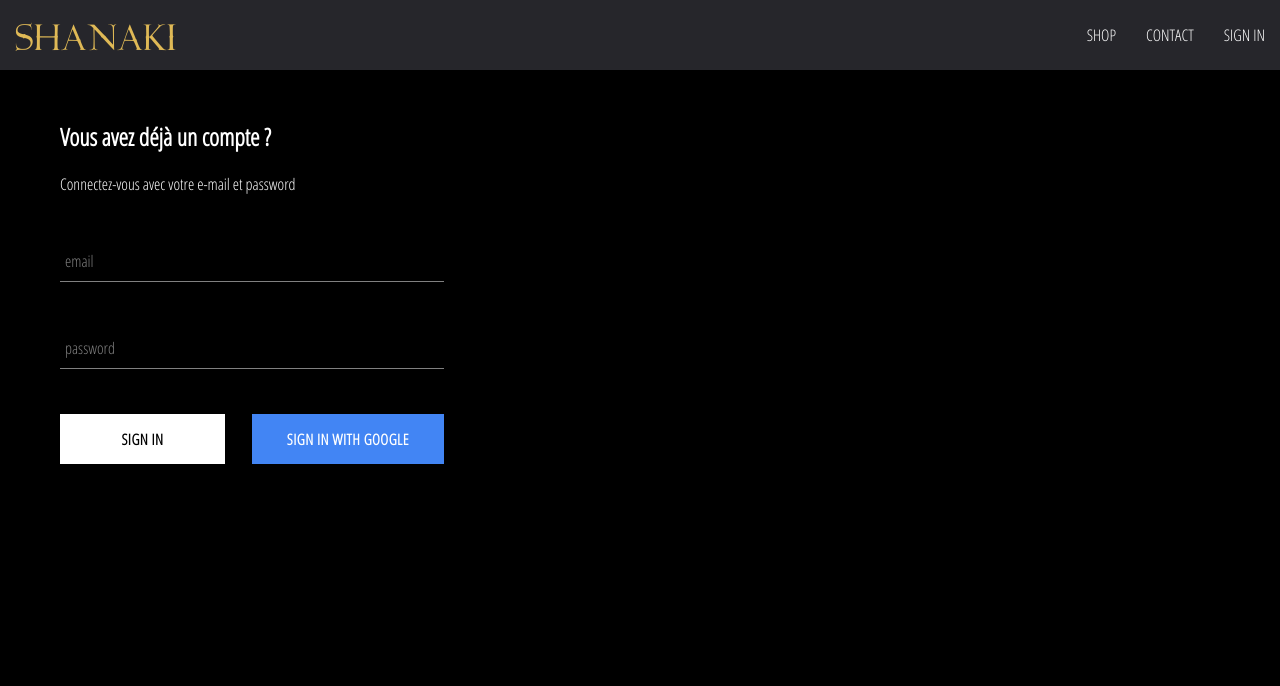
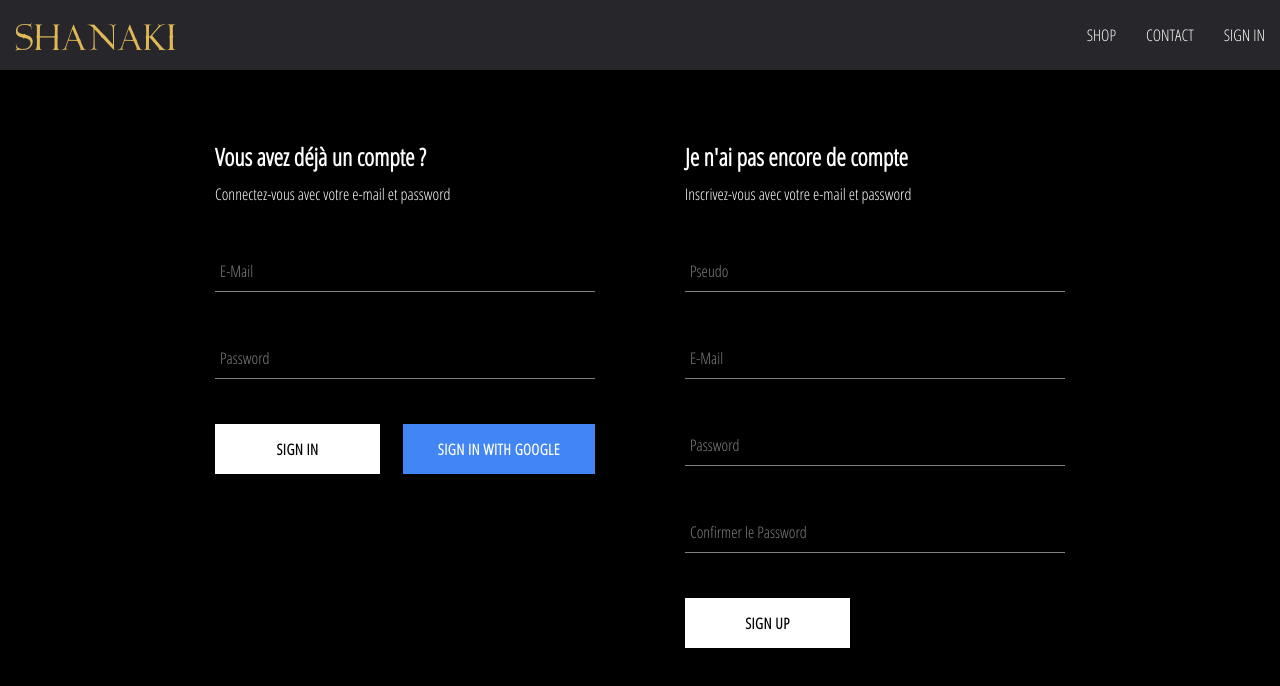
Before and after one commit to AnkiaDev/shanaki-shop, a React (Create React App) app: page /signin in a window 1280 px wide. Shown: the top 686 px of the page. Built offline with nearby package versions, Linux system fonts and the light colour scheme; no server answers.

Commit message:
created sign-up component, with email/password storage in firestore database

```diff
--- a/src/App.js
+++ b/src/App.js
@@ -1,6 +1,6 @@
 import React, { Component } from "react";
 import { Route, Switch } from "react-router-dom";
-import { auth } from "./firebase/utils/firebase"; // Firebase authentification
+import { auth, createUserProfileDocument } from "./firebase/firebase.utils"; // Firebase authentification
 
 //Style
 import "./App.css";
@@ -40,10 +40,25 @@
   unsubscribeFromAuth = null;
 
   componentDidMount() {
-    this.unsubscribeFromAuth = auth.onAuthStateChanged(user => {
-      this.setState({ currentUser: user });
-
-      console.log(user);
+    this.unsubscribeFromAuth = auth.onAuthStateChanged(async userAuth => {
+      if (userAuth) {
+        const userRef = await createUserProfileDocument(userAuth);
+        userRef.onSnapshot(snapshot => {
+          this.setState(
+            {
+              currentUser: {
+                id: snapshot.id,
+                ...snapshot.data()
+              }
+            },
+            () =>
+              console.log("Current user dans state :", this.state.currentUser)
+          );
+        });
+      } else {
+        this.setState({ currentUser: userAuth });
+        console.log("Current user dans state :", this.state.currentUser);
+      }
     });
   }
 
@@ -54,7 +69,7 @@
   render() {
     return (
       <div>
-        <Header isLogged={this.state.currentUser} />
+        <Header currentUser={this.state.currentUser} />
         <Switch>
           <Route exact path="/" component={HomePage} />
           <Route path="/jewelry" component={JewelryPage} />
--- a/src/components/header/header-component.js
+++ b/src/components/header/header-component.js
@@ -1,12 +1,12 @@
 import React from "react";
 import { Link } from "react-router-dom";
-import { auth } from "../../firebase/utils/firebase";
+import { auth } from "../../firebase/firebase.utils";
 
 //import { ReactComponent as Logo } from "../../assets/shanaki-logo.svg";
 
 import "./header-component.scss";
 
-const Header = ({ isLogged }) => (
+const Header = ({ currentUser }) => (
   <div className="header">
     {/*<Link className="logo-container" to="/"><Logo className="logo"/></Link>*/}
     <Link className="header-title" to="/">
@@ -20,7 +20,7 @@
         CONTACT
       </Link>
       {/* -------- Change SIGN IN or SIGN OUT according to authentification ------------ */}
-      {isLogged ? (
+      {currentUser ? (
         <div className="option" onClick={() => auth.signOut()}>
           SIGN OUT
         </div>
--- a/src/components/sign-in/sign-in.js
+++ b/src/components/sign-in/sign-in.js
@@ -1,11 +1,10 @@
 import React, { Component } from "react";
+import { signInWithGoogle } from "../../firebase/firebase.utils";
 
 import "./sign-in.scss";
 
 import FormInput from "../form-input/form-input";
 import CustomButton from "../custom-button/custom-button";
-
-import { signInWithGoogle } from "../../firebase/utils/firebase";
 
 class SignIn extends Component {
   constructor(props) {
@@ -25,13 +24,13 @@
   render() {
     return (
       <div className="sign-in">
-        <h2>Vous avez déjà un compte ?</h2>
+        <h2 className="title">Vous avez déjà un compte ?</h2>
         <span>Connectez-vous avec votre e-mail et password</span>
         <form onSubmit={this.handleSubmit}>
           <FormInput
             name="email"
             type="email"
-            label="email"
+            label="E-Mail"
             value={this.state.email}
             onChange={this.handleChange}
             required
@@ -39,7 +38,7 @@
           <FormInput
             name="password"
             type="password"
-            label="password"
+            label="Password"
             value={this.state.password}
             onChange={this.handleChange}
             required
--- a/src/components/sign-in/sign-in.scss
+++ b/src/components/sign-in/sign-in.scss
@@ -1,11 +1,11 @@
 .sign-in {
-  width: 30vw;
+  width: 380px;
   display: flex;
   flex-direction: column;
-}
 
-.title {
-  margin: 10px 0;
+  .title {
+    margin: 10px 0;
+  }
 }
 
 .buttons {
--- /dev/null
+++ b/src/components/sign-up/sign-up.js
@@ -0,0 +1,96 @@
+import React, { Component } from "react";
+import { auth, createUserProfileDocument } from "../../firebase/firebase.utils";
+
+import "./sign-up.scss";
+
+import FormInput from "../form-input/form-input";
+import CustomButton from "../custom-button/custom-button";
+
+class SignUp extends Component {
+  constructor(props) {
+    super(props);
+    this.state = {
+      displayName: "",
+      email: "",
+      password: "",
+      confirmPassword: ""
+    };
+  }
+  handleSubmit = async event => {
+    event.preventDefault();
+    const { displayName, email, password, confirmPassword } = this.state;
+
+    if (password !== confirmPassword) {
+      alert("Les passwords ne correspondent pas");
+      return;
+    }
+
+    try {
+      const { user } = await auth.createUserWithEmailAndPassword(
+        email,
+        password
+      );
+
+      await createUserProfileDocument(user, { displayName });
+
+      this.setState({
+        displayName: "",
+        email: "",
+        password: "",
+        confirmPassword: ""
+      });
+    } catch (error) {
+      console.log(error);
+    }
+  };
+  handleChange = event => {
+    const { name, value } = event.target;
+    this.setState({ [name]: value });
+  };
+  render() {
+    const { displayName, email, password, confirmPassword } = this.state;
+    return (
+      <div className="sign-up">
+        <h2 className="title">Je n'ai pas encore de compte</h2>
+        <span>Inscrivez-vous avec votre e-mail et password</span>
+        <form action="" className="sign-up-form" onSubmit={this.handleSubmit}>
+          <FormInput
+            type="text"
+            name="displayName"
+            value={displayName}
+            onChange={this.handleChange}
+            label="Pseudo"
+            required
+          />
+          <FormInput
+            type="email"
+            name="email"
+            value={email}
+            onChange={this.handleChange}
+            label="E-Mail"
+            required
+          />
+          <FormInput
+            type="password"
+            name="password"
+            value={password}
+            onChange={this.handleChange}
+            label="Password"
+            required
+          />
+          <FormInput
+            type="password"
+            name="confirmPassword"
+            value={confirmPassword}
+            onChange={this.handleChange}
+            label="Confirmer le Password"
+            required
+          />
+          <CustomButton type="submit">Sign Up</CustomButton>
+        </form>
+      </div>
+    );
+  }
+}
+
+export default SignUp;
--- /dev/null
+++ b/src/components/sign-up/sign-up.scss
@@ -0,0 +1,9 @@
+.sign-up {
+  display: flex;
+  flex-direction: column;
+  width: 380px;
+
+  .title {
+    margin: 10px 0;
+  }
+}
--- /dev/null
+++ b/src/firebase/firebase.utils.js
@@ -0,0 +1,53 @@
+import firebase from "firebase/app";
+import "firebase/firestore";
+import "firebase/auth";
+
+const config = {
+  apiKey: "AIzaSyD50xwgfM15loPdkZ28n_gQ4BOAI2peymE",
+  authDomain: "shanaki-shop.firebaseapp.com",
+  databaseURL: "https://shanaki-shop.firebaseio.com",
+  projectId: "shanaki-shop",
+  storageBucket: "shanaki-shop.appspot.com",
+  messagingSenderId: "531398147611",
+  appId: "1:531398147611:web:211e9fc0d4a7e708e582be",
+  measurementId: "G-VT90MHNER1"
+};
+
+export const createUserProfileDocument = async (userAuth, additionalData) => {
+  if (!userAuth) return; // if there is not user sign in, exit function
+
+  const userRef = firestore.doc(`users/${userAuth.uid}`); // get the user google id
+  const snapShot = await userRef.get(); // search in firestore database with the google id
+  console.log("User authentification :", userAuth);
+  console.log(snapShot);
+
+  if (!snapShot.exists) {
+    // if the user id not exist in database
+    const { displayName, email } = userAuth;
+    const createdAt = new Date();
+
+    try {
+      await userRef.set({
+        // create user with name, mail and creation date
+        displayName,
+        email,
+        createdAt,
+        ...additionalData
+      });
+    } catch (error) {
+      console.log("error creating user :", error.message);
+    }
+  }
+  return userRef;
+};
+
+firebase.initializeApp(config);
+
+export const auth = firebase.auth();
+export const firestore = firebase.firestore();
+
+const provider = new firebase.auth.GoogleAuthProvider();
+provider.setCustomParameters({ prompt: "select_account" });
+export const signInWithGoogle = () => auth.signInWithPopup(provider);
+
+export default firebase;
--- a/src/firebase/utils/firebase.js
+++ /dev/null
@@ -1,25 +0,0 @@
-import firebase from "firebase/app";
-import "firebase/firestore";
-import "firebase/auth";
-
-const config = {
-  apiKey: "AIzaSyD50xwgfM15loPdkZ28n_gQ4BOAI2peymE",
-  authDomain: "shanaki-shop.firebaseapp.com",
-  databaseURL: "https://shanaki-shop.firebaseio.com",
-  projectId: "shanaki-shop",
-  storageBucket: "shanaki-shop.appspot.com",
-  messagingSenderId: "531398147611",
-  appId: "1:531398147611:web:211e9fc0d4a7e708e582be",
-  measurementId: "G-VT90MHNER1"
-};
-
-firebase.initializeApp(config);
-
-export const auth = firebase.auth();
-export const firestore = firebase.firestore();
-
-const provider = new firebase.auth.GoogleAuthProvider();
-provider.setCustomParameters({ prompt: "select_account" });
-export const signInWithGoogle = () => auth.signInWithPopup(provider);
-
-export default firebase;
--- a/src/pages/sign-page/sign-in-up-page.js
+++ b/src/pages/sign-page/sign-in-up-page.js
@@ -2,10 +2,12 @@
 
 import "./sign-in-up-page.scss";
 import SignIn from "../../components/sign-in/sign-in";
+import SignUp from "../../components/sign-up/sign-up";
 
 const SignInSignUpPage = () => (
-  <div>
+  <div className="sign-in-sign-up">
     <SignIn />
+    <SignUp />
   </div>
 );
 
--- a/src/pages/sign-page/sign-in-up-page.scss
+++ b/src/pages/sign-page/sign-in-up-page.scss
@@ -0,0 +1,6 @@
+.sign-in-sign-up {
+  width: 850px;
+  display: flex;
+  justify-content: space-between;
+  margin: 30px auto;
+}
```
